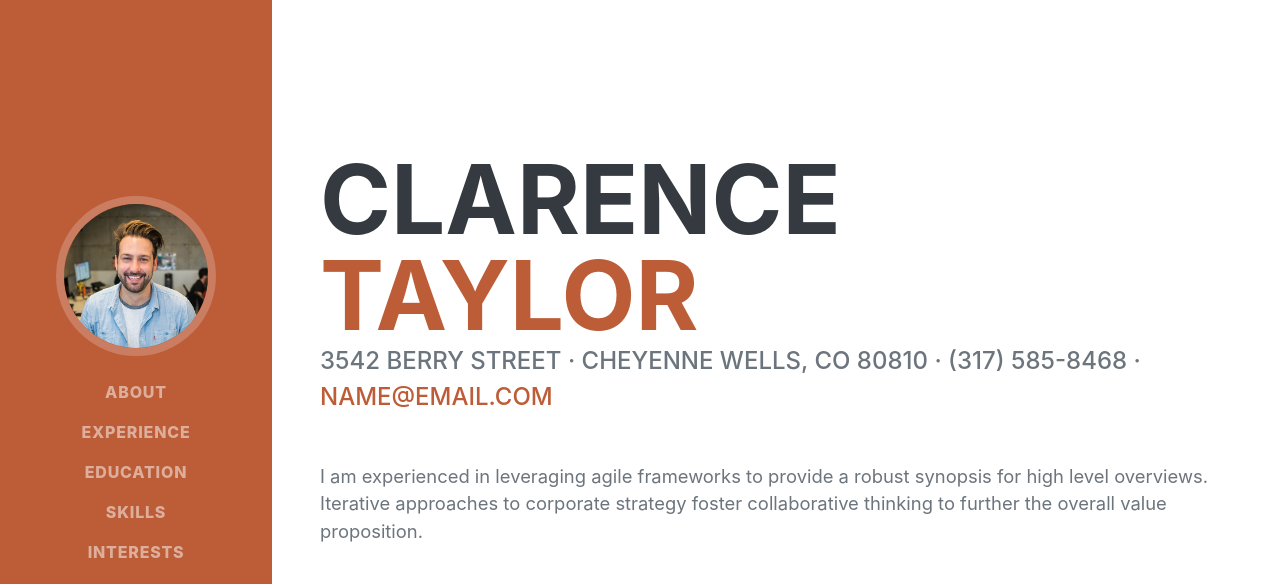
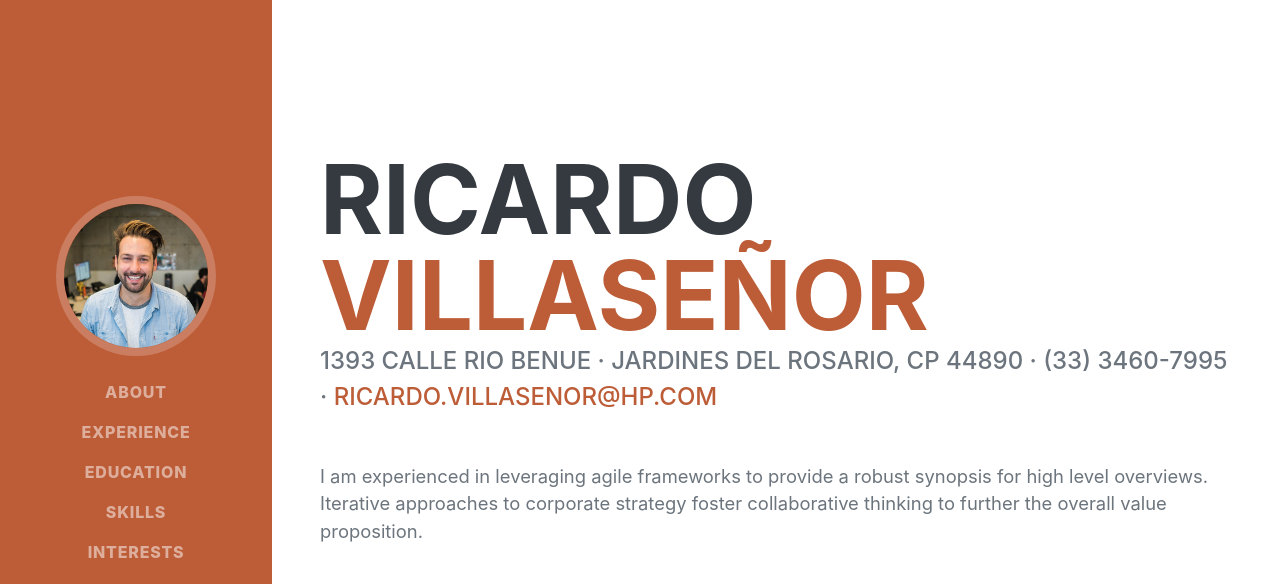
Before and after one commit to ricardo-villasenor2/CV_Resume, a plain HTML site: page index.html in a window 1280 px wide. Shown: the top 584 px of the page. Drawn offline with nearby package versions, Linux system fonts and the light colour scheme; a web font is replaced by a local one.

Commit message:
Cambio de Nombre

```diff
--- a/index.html
+++ b/index.html
@@ -5,7 +5,7 @@
         <meta name="viewport" content="width=device-width, initial-scale=1, shrink-to-fit=no" />
         <meta name="description" content="" />
         <meta name="author" content="" />
-        <title>Resume - Start Bootstrap Theme</title>
+        <title>RV My CV</title>
         <link rel="icon" type="image/x-icon" href="assets/img/favicon.ico" />
         <!-- Font Awesome icons (free version)-->
         <script src="https://use.fontawesome.com/releases/v5.13.0/js/all.js" crossorigin="anonymous"></script>
@@ -19,7 +19,7 @@
         <!-- Navigation-->
         <nav class="navbar navbar-expand-lg navbar-dark bg-primary fixed-top" id="sideNav">
             <a class="navbar-brand js-scroll-trigger" href="#page-top">
-                <span class="d-block d-lg-none">Clarence Taylor</span>
+                <span class="d-block d-lg-none">Ricardo Villaseñor</span>
                 <span class="d-none d-lg-block"><img class="img-fluid img-profile rounded-circle mx-auto mb-2" src="assets/img/profile.jpg" alt="" /></span>
             </a>
             <button class="navbar-toggler" type="button" data-toggle="collapse" data-target="#navbarSupportedContent" aria-controls="navbarSupportedContent" aria-expanded="false" aria-label="Toggle navigation"><span class="navbar-toggler-icon"></span></button>
@@ -40,12 +40,12 @@
             <section class="resume-section" id="about">
                 <div class="resume-section-content">
                     <h1 class="mb-0">
-                        Clarence
-                        <span class="text-primary">Taylor</span>
+                        Ricardo
+                        <span class="text-primary">Villaseñor</span>
                     </h1>
                     <div class="subheading mb-5">
-                        3542 Berry Street · Cheyenne Wells, CO 80810 · (317) 585-8468 ·
-                        <a href="mailto:name@email.com">name@email.com</a>
+                        1393 Calle Rio Benue · Jardines del Rosario, CP 44890 · (33) 3460-7995 ·
+                        <a href="mailto:name@email.com">ricardo.villasenor@hp.com</a>
                     </div>
                     <p class="lead mb-5">I am experienced in leveraging agile frameworks to provide a robust synopsis for high level overviews. Iterative approaches to corporate strategy foster collaborative thinking to further the overall value proposition.</p>
                     <div class="social-icons">
```
